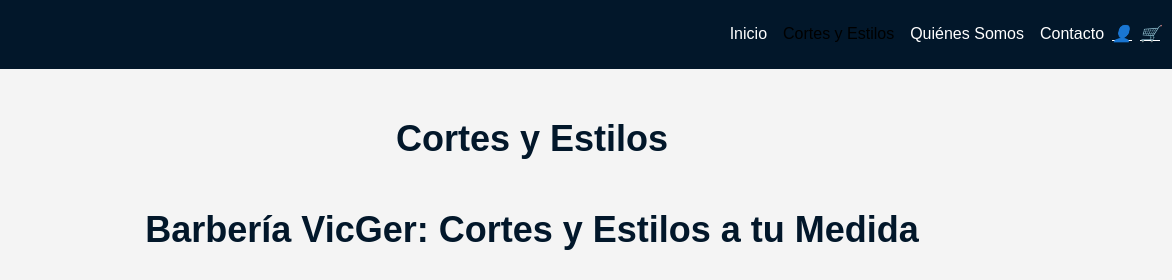
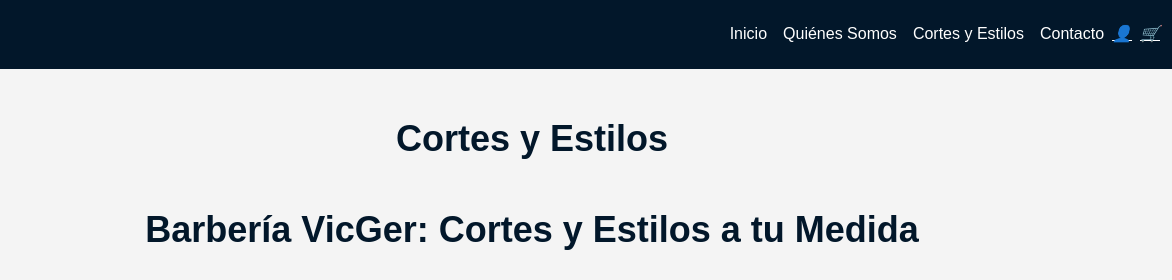
Before and after one commit to vy262001/proyecto1, a plain HTML site: page cortes-y-estilos.html in a window 1280 px wide. Shown: the top 280 px of the page, 108-1280 px from the left. Drawn offline with nearby package versions, Linux system fonts and the light colour scheme.

Commit message:
cortes-y-estilos.html

```diff
--- a/cortes-y-estilos.html
+++ b/cortes-y-estilos.html
@@ -24,10 +24,10 @@
                             <a class="nav-link" href="index.html">Inicio</a>
                         </li>
                         <li class="nav-item">
-                            <a class="nav-link active" href="cortes-y-estilos.html">Cortes y Estilos</a>
+                            <a class="nav-link" href="quienes-somos.html">Quiénes Somos</a>
                         </li>
                         <li class="nav-item">
-                            <a class="nav-link" href="quienes-somos.html">Quiénes Somos</a>
+                            <a class="nav-link" href="cortes-y-estilos.html">Cortes y Estilos</a>
                         </li>
                         <li class="nav-item">
                             <a class="nav-link" href="contacto.html">Contacto</a>
@@ -40,6 +40,7 @@
                 </div>
             </div>
         </nav>
+
     </header>
 
     <!-- Contenido Principal -->
```
